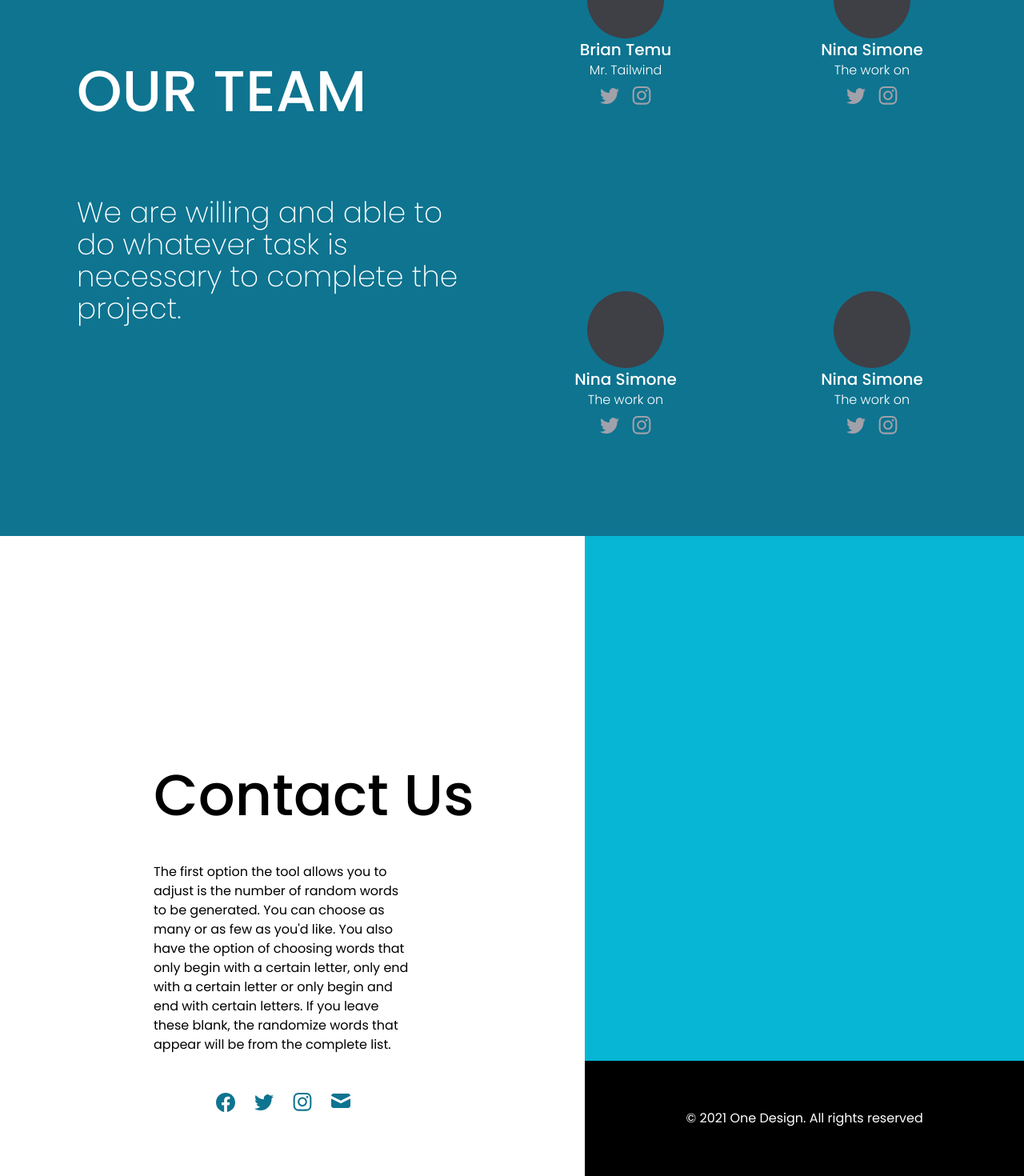
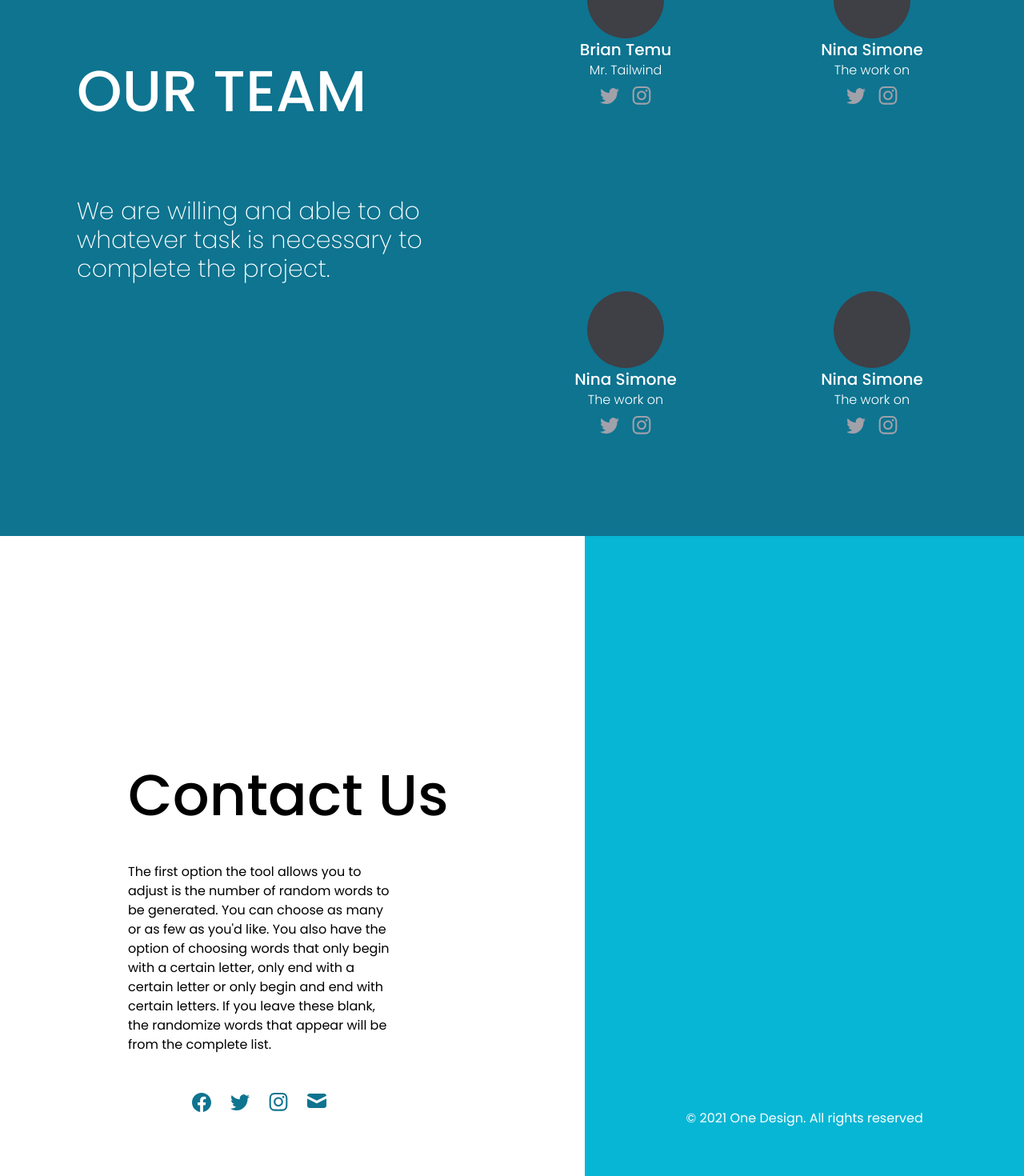
Before and after one commit to iam-dante/one-design, a React (Create React App) app: page / in a window 1280 px wide. Shown: the part 3051-4521 px from the top of the page at 80% size. Built offline with nearby package versions, Linux system fonts and the light colour scheme.

Commit message:
Fixing the previous responsiveness

```diff
--- a/src/screens/ContactUs.js
+++ b/src/screens/ContactUs.js
@@ -1,10 +1,10 @@
 const ContactUs =()=>{
     return(
         <div className="h-screen grid grid-flow-row md:grid-cols-7">
-            <div className="md:col-start-1 md:col-end-5  pt-12 md:pt-24 lg:pt-72 pl-12 lg:pl-48">
+            <div className="md:col-start-1 md:col-end-5  pt-40 md:pt-24 lg:pt-72 px-6 md:pl-40">
                 <h1 className=" text-5xl md:text-7xl font-medium">Contact Us</h1>
-                <p className=" w-4/5 md:w-3/5 pt-12">The first option the tool allows you to adjust is the number of random words to be generated. You can choose as many or as few as you'd like. You also have the option of choosing words that only begin with a certain letter, only end with a certain letter or only begin and end with certain letters. If you leave these blank, the randomize words that appear will be from the complete list.</p>
-                <div className="flex flex-row space-x-6 w-64 md:w-3/5 justify-center mt-12">
+                <p className=" md:w-3/5 pt-12">The first option the tool allows you to adjust is the number of random words to be generated. You can choose as many or as few as you'd like. You also have the option of choosing words that only begin with a certain letter, only end with a certain letter or only begin and end with certain letters. If you leave these blank, the randomize words that appear will be from the complete list.</p>
+                <div className="flex flex-row space-x-6  w-full md:w-3/5 justify-center mt-12">
                     <svg className="w-6 h-6 text-cyan-700 hover:text-blue-700 transition duration-100 ease-in-out" viewBox="0 0 23 23" fill="currentColor" xmlns="http://www.w3.org/2000/svg">
                         <path d="M23 11.5703C23 5.18019 17.8513 0 11.5 0C5.14872 0 0 5.18019 0 11.5703C0 17.3453 4.20536 22.132 9.70312 23V14.9148H6.7832V11.5703H9.70312V9.0212C9.70312 6.1214 11.42 4.51964 14.0468 4.51964C15.3047 4.51964 16.6211 4.74562 16.6211 4.74562V7.593H15.171C13.7425 7.593 13.2969 8.48495 13.2969 9.40085V11.5703H16.4863L15.9765 14.9148H13.2969V23C18.7946 22.132 23 17.3453 23 11.5703"/>
                     </svg>
@@ -24,8 +24,8 @@ const ContactUs =()=>{
 
                 </div>
             </div>
-            <div className="relative md:col-start-5 md:col-end-8 bg-cyan-500">
-                <div className="h-full md:h-36 bg-black absolute inset-x-0 bottom-0 flex justify-center items-center text-white ">
+            <div className="relative md:col-start-5 md:col-end-8 md:bg-cyan-500">
+                <div className="h-full md:h-36 absolute inset-x-0 bottom-0 flex justify-center items-center text-black md:text-white">
                     <h1 >© {new Date().getFullYear()} One Design. All rights reserved</h1>
                 </div>
             </div>
--- a/src/screens/Team.js
+++ b/src/screens/Team.js
@@ -28,8 +28,8 @@ const Team =()=>{
     return(
         <div className="min-h-screen w-full bg-cyan-700 grid grid-flow-row lg:grid-cols-2 ">
                 <div className="flex p-12 md:pl-24 md:pt-52 flex-col w-auto ">
-                    <h1 className="text-4xl lg:text-7xl font-medium text-white">OUR TEAM</h1>
-                    <p className="text-2xl md:text-4xl pt-24 lg:pt-24 text-white font-thin">We are willing and able to do whatever task is necessary to complete the project.</p>
+                    <h1 className="text-5xl lg:text-7xl font-medium text-white">OUR TEAM</h1>
+                    <p className="text-2xl md:text-3xl pt-24 lg:pt-24 text-white font-thin">We are willing and able to do whatever task is necessary to complete the project.</p>
                 </div>
                 <div className="grid grid-row gap-6 md:grid-cols-2 lg:mt-18 lg:mr-12 justify-items-center items-center">
                     {
```
